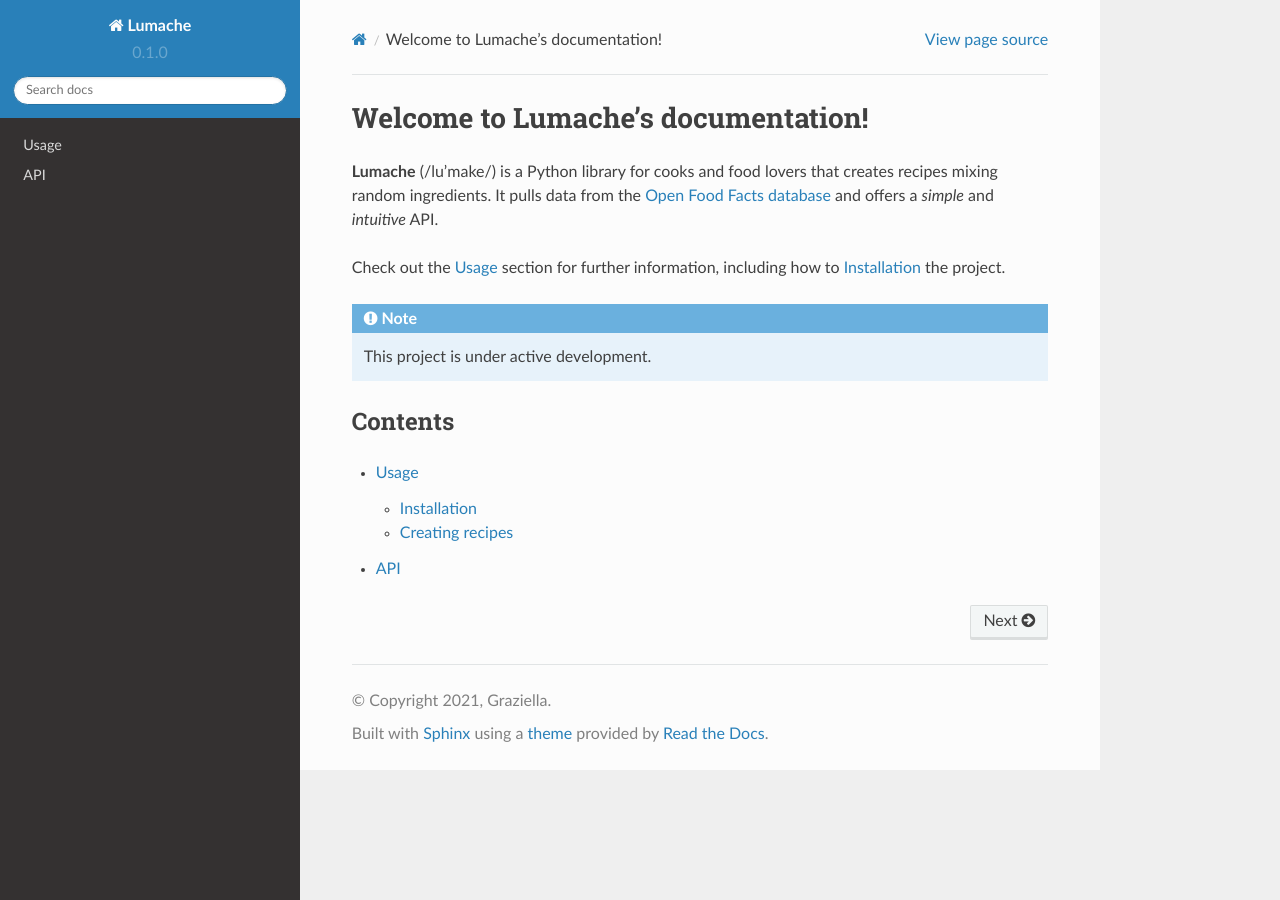
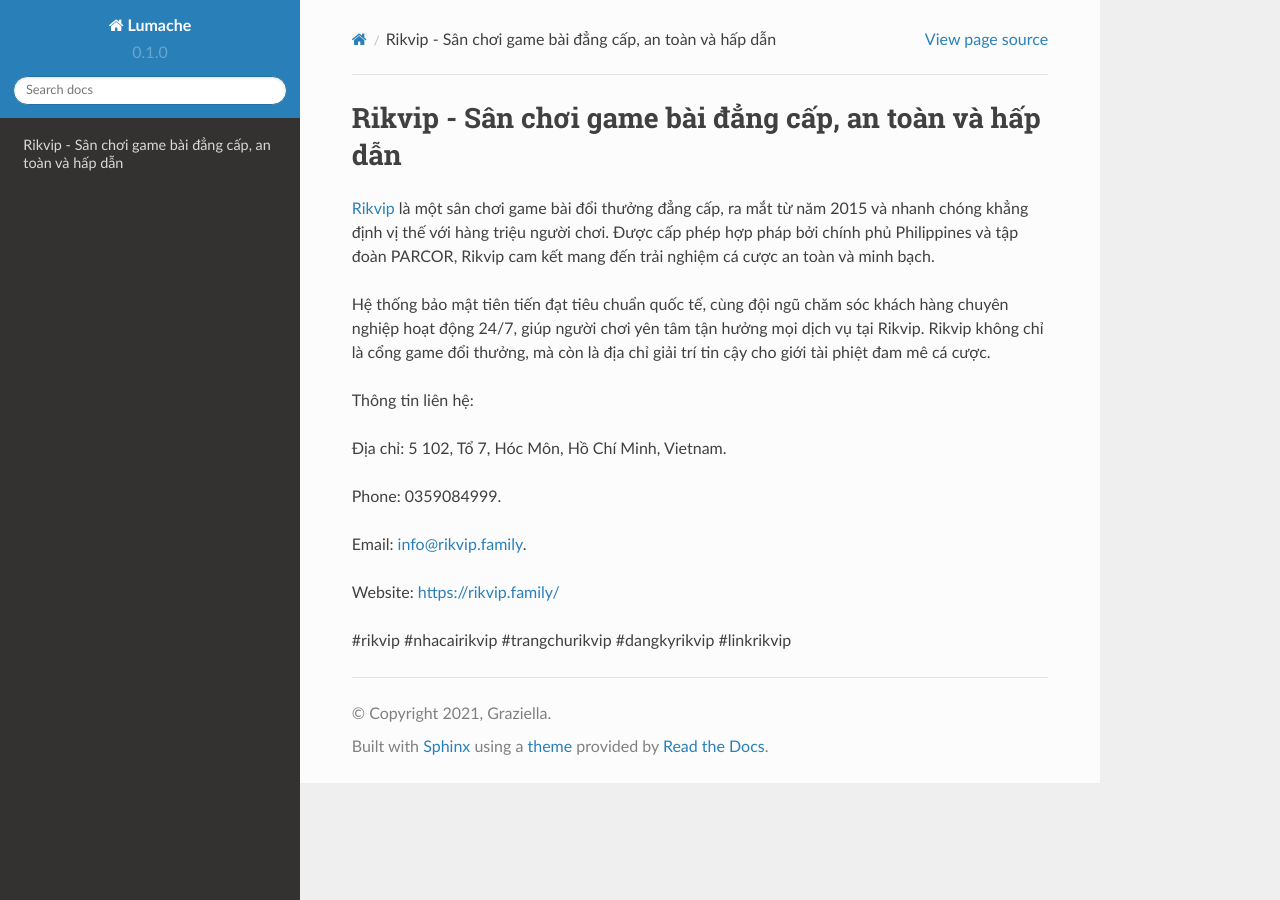
Before and after one commit to vanthanhtuan2022/rikvipfamily, a Sphinx documentation site: the page built from docs/source/index.rst, in a window 1280 px wide. Built offline with Sphinx 7.4.7 and the Read the Docs theme 2.0.0, drawn with Linux system fonts in a browser that asks for light colours.

Commit message:
Update index.rst

```diff
--- a/docs/source/index.rst
+++ b/docs/source/index.rst
@@ -1,22 +1,18 @@
-Welcome to Lumache's documentation!
+Rikvip - Sân chơi game bài đẳng cấp, an toàn và hấp dẫn
 ===================================
 
-**Lumache** (/lu'make/) is a Python library for cooks and food lovers
-that creates recipes mixing random ingredients.
-It pulls data from the `Open Food Facts database <https://world.openfoodfacts.org/>`_
-and offers a *simple* and *intuitive* API.
+`Rikvip <https://rikvip.family/>`_ là một sân chơi game bài đổi thưởng đẳng cấp, ra mắt từ năm 2015 và nhanh chóng khẳng định vị thế với hàng triệu người chơi. Được cấp phép hợp pháp bởi chính phủ Philippines và tập đoàn PARCOR, Rikvip cam kết mang đến trải nghiệm cá cược an toàn và minh bạch.
 
-Check out the :doc:`usage` section for further information, including
-how to :ref:`installation` the project.
+Hệ thống bảo mật tiên tiến đạt tiêu chuẩn quốc tế, cùng đội ngũ chăm sóc khách hàng chuyên nghiệp hoạt động 24/7, giúp người chơi yên tâm tận hưởng mọi dịch vụ tại Rikvip. Rikvip không chỉ là cổng game đổi thưởng, mà còn là địa chỉ giải trí tin cậy cho giới tài phiệt đam mê cá cược.
 
-.. note::
+Thông tin liên hệ:
 
-   This project is under active development.
+Địa chỉ: 5 102, Tổ 7, Hóc Môn, Hồ Chí Minh, Vietnam.
 
-Contents
---------
+Phone: 0359084999.
 
-.. toctree::
+Email: info@rikvip.family.
 
-   usage
-   api
+Website: https://rikvip.family/
+
+#rikvip #nhacairikvip #trangchurikvip #dangkyrikvip #linkrikvip
```
